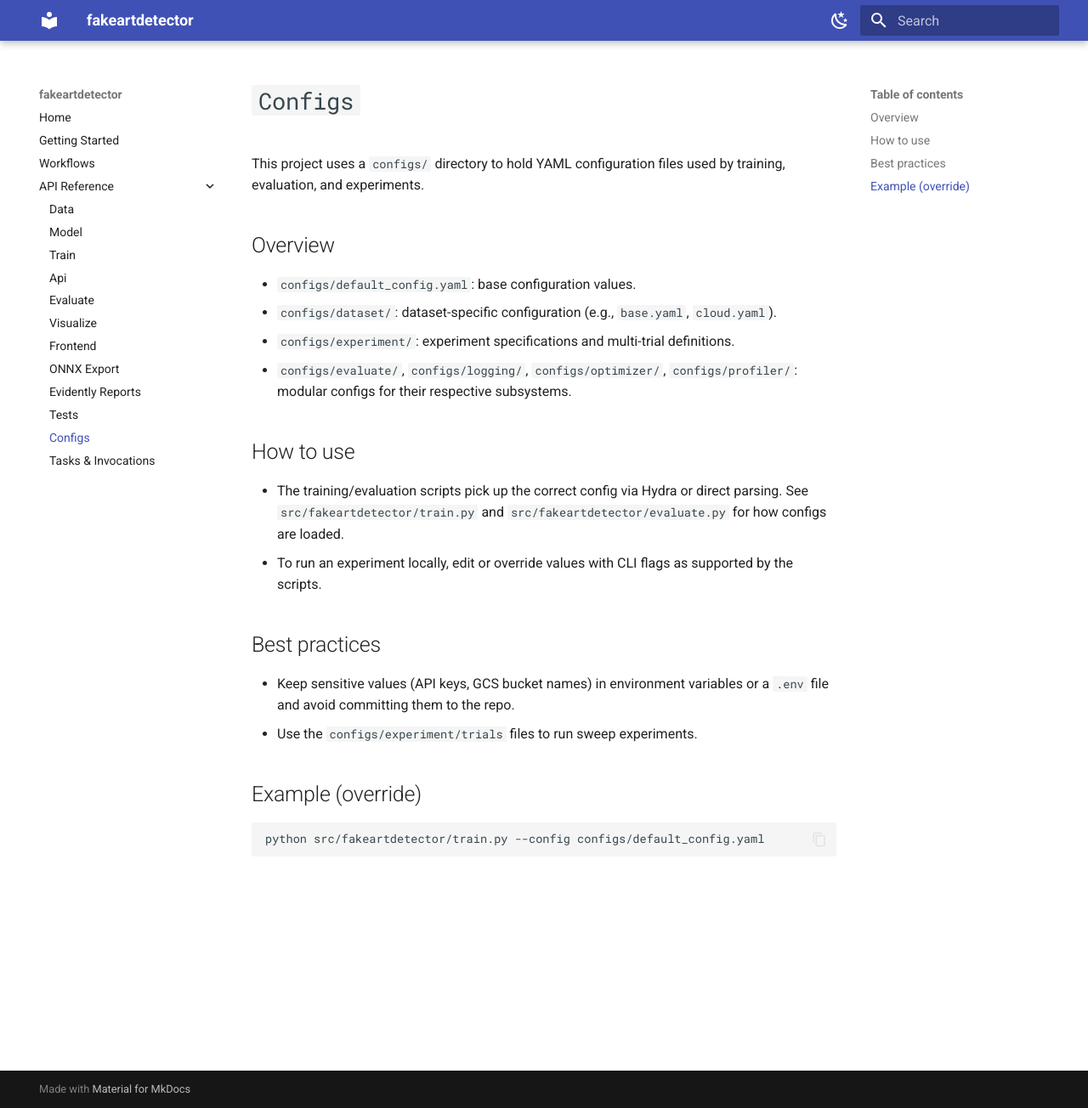
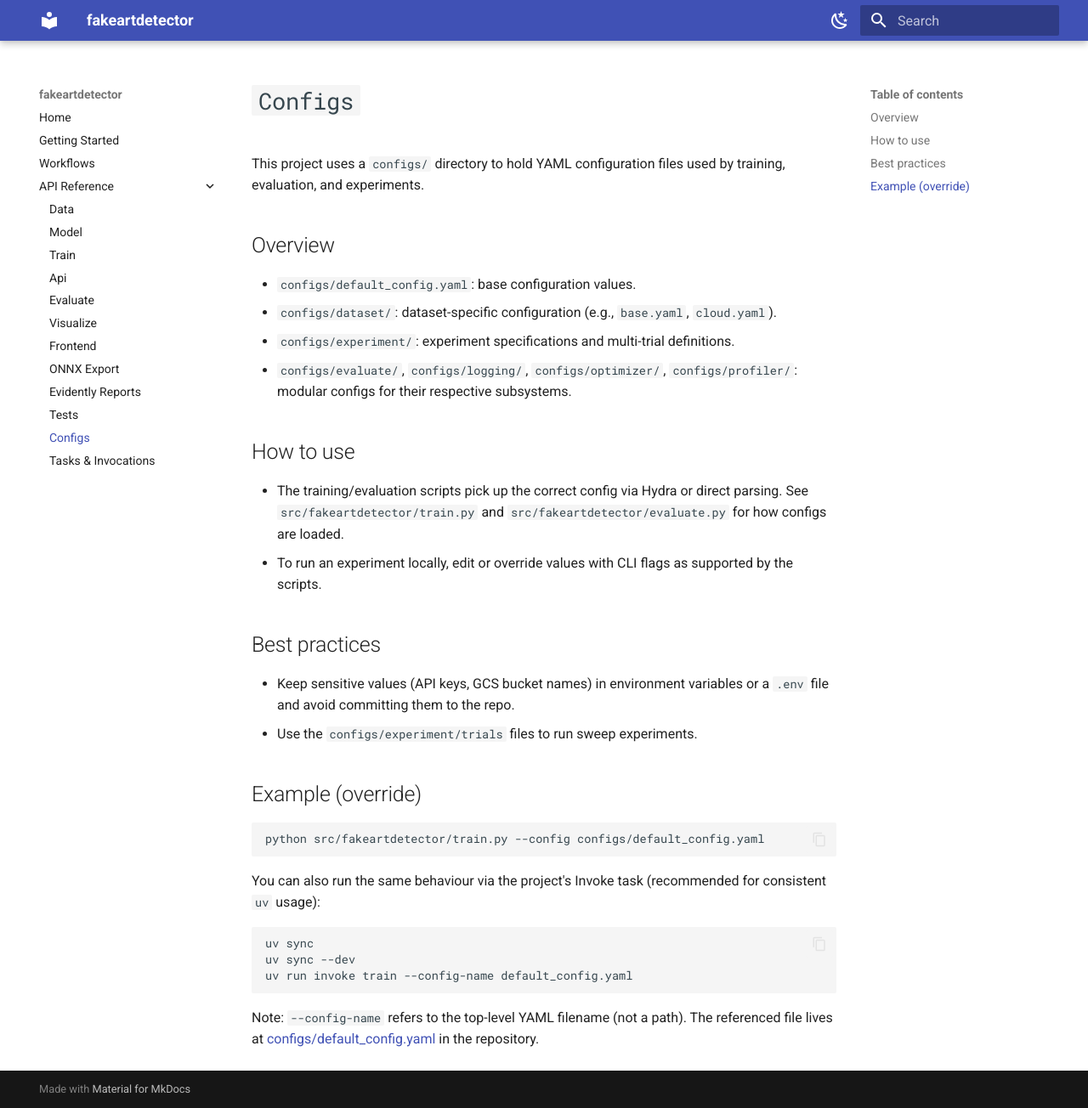
Before and after one commit to RadioDreamer/mlops_group_project, an MkDocs documentation site: the page built from docs/source/reference/configs.md, in a window 1280 px wide and 1304 px high. Shown: the whole window at 85% size. Built offline with MkDocs 1.6.1 and Material for MkDocs 9.7.7, drawn with Linux system fonts in a browser that asks for light colours.

Commit message:
chore: iterrated more

````diff
--- a/docs/source/reference/configs.md
+++ b/docs/source/reference/configs.md
@@ -24,3 +24,13 @@ This project uses a `configs/` directory to hold YAML configuration files used b
 ```bash
 python src/fakeartdetector/train.py --config configs/default_config.yaml
 ```
+
+You can also run the same behaviour via the project's Invoke task (recommended for consistent `uv` usage):
+
+```bash
+uv sync
+uv sync --dev
+uv run invoke train --config-name default_config.yaml
+```
+
+Note: `--config-name` refers to the top-level YAML filename (not a path). The referenced file lives at [configs/default_config.yaml](configs/default_config.yaml) in the repository.
````
Also changed, not shown: docs/source/reference/onnx.md (+2 -0 lines), docs/source/reference/tasks_invocations.md (+42 -0 lines).
